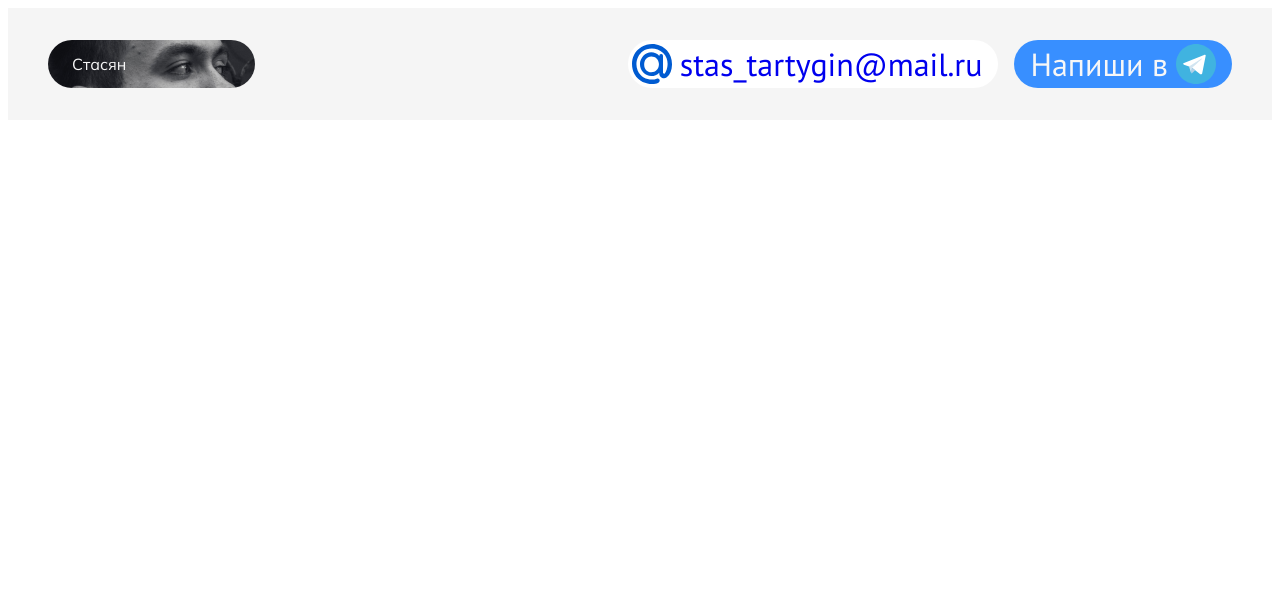
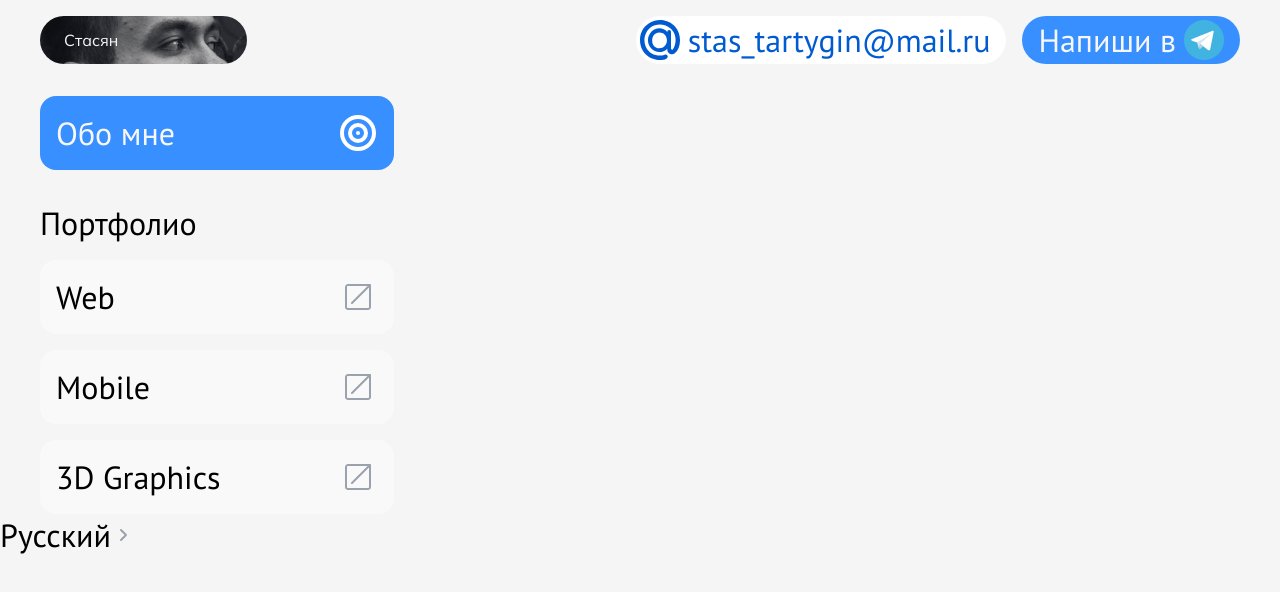
Before and after one commit to Tartygin/Portfolio, a plain HTML site: page index.html in a window 1280 px wide. Drawn offline with Linux system fonts and the light colour scheme.

Commit message:
create sidebar

```diff
--- a/css/color.css
+++ b/css/color.css
@@ -5,4 +5,5 @@
     --lightText: #F7F7F7;
     --blue: #005BD1;
     --lightBlue: #388FFF;
+    --lightBlueHover: #388FEB;
 }
--- a/css/header.css
+++ b/css/header.css
@@ -1,8 +1,6 @@
 @import "./color.css";
 
 .header{
-    height: 80px;
-
     display: flex;
     justify-content: space-between;
     align-items: center;
@@ -27,6 +25,7 @@
 
 .header-photo > p{
     padding-left: 24px;
+    margin: 0;
 }
 
 .header-right{
@@ -40,14 +39,27 @@
     align-items: center;
     padding: 0 16px 0 4px;
     background-color: var(--bgColorWhite);
+    color: var(--blue);
     border-radius: 48px;
     height: 48px;
     margin-right: 16px;
+    fill: var(--blue);
 }
 
 .header-email > p {
     margin-left: 8px;
 }
+
+.header-email:hover{
+    background-color: var(--blue);
+    color: var(--lightText);
+    fill: var(--lightText);
+}
+
+/*
+.header-email svg:hover path{
+    fill: var(--lightText);
+} */
 
 .header-telegram{
     display: flex;
@@ -65,3 +77,7 @@
 .header-telegram > p {
     margin-right: 8px;
 }
+
+.header-telegram:hover {
+    background-color: var(--lightBlueHover);
+}
--- a/css/main.css
+++ b/css/main.css
@@ -6,6 +6,7 @@
 .title{
     font-family: 'PT Sans', sans-serif;
     font-size: 32px;
+    margin: 0;
 }
 
 p{
@@ -17,3 +18,8 @@ a{
     text-decoration: none;
     cursor: pointer;
 }
+
+body{
+    margin: 0;
+    background-color: var(--bgColor);
+}
--- a/css/sidebar.css
+++ b/css/sidebar.css
@@ -1 +1,45 @@
 @import "./color.css";
+
+.sidebar{
+    margin-top: 16px;
+    width: 100%;
+}
+
+.sidebar > p {
+    margin: 32px 0 0 40px;
+}
+
+.sidebar-card{
+    display: flex;
+    align-content: center;
+    justify-content: space-between;
+    background-color: var(--bgCardOpacity);
+    margin: 16px 0 0 40px;
+    max-width: 322px;
+    padding: 16px;
+    border-radius: 16px;
+    cursor: pointer;
+}
+
+.sidebar-card:hover{
+    background-color: var(--bgCardOpacity);
+    color: var(--lightBlue);
+    box-shadow: 0px 0px 8px 0px rgba(0, 0, 0, 0.16);
+}
+
+.sidebar-card__selected{
+    display: flex;
+    align-content: center;
+    justify-content: space-between;
+    background-color: var(--lightBlue);
+    color: var(--lightText);
+    margin-left: 40px;
+    max-width: 322px;
+    padding: 16px;
+    border-radius: 16px;
+}
+
+.pageLang{
+    margin-top: auto;
+    display: flex;
+}
--- a/index.html
+++ b/index.html
@@ -17,7 +17,18 @@
         </div>
         <div class="header-right">
             <a href="mailto:stas_tartygin@mail.ru" class="header-email">
-                <img src="img/email.svg" alt="">
+                <svg width="40" height="40" viewBox="0 0 40 40" xmlns="http://www.w3.org/2000/svg">
+                    <g clip-path="url(#clip0)">
+                    <path d="M19.3101 8.30149C22.3638 8.30149 25.2413 9.71256 27.3501 11.9184V11.9249C27.3501 10.8656 28.0338 10.0643 28.9788 10.0643H29.2188C30.7101 10.0643 31.0088 11.5301 31.0088 11.9927L31.0151 28.4551C30.9113 29.534 32.0838 30.0916 32.7351 29.3984C35.2663 26.6845 38.3001 15.4324 31.1588 8.91778C24.4988 2.83703 15.5601 3.84158 10.8076 7.25524C5.7563 10.893 2.52755 18.9281 5.6638 26.4799C9.0888 34.7131 18.8801 37.1691 24.7076 34.7196C27.6576 33.4779 29.0176 37.629 25.9513 38.988C21.3301 41.0427 8.4513 40.8329 2.4363 29.9756C-1.62745 22.6415 -1.41245 9.73992 9.37005 3.05592C17.6113 -2.06067 28.4851 -0.643084 35.0401 6.49043C41.8901 13.9549 41.4938 27.9209 34.8063 33.3502C31.7776 35.8193 27.2801 33.418 27.3126 29.8206L27.2788 28.648C25.1701 30.8251 22.3638 32.102 19.3101 32.102C13.2688 32.102 7.95005 26.5568 7.95005 20.2663C7.95005 13.908 13.2688 8.3041 19.3101 8.3041V8.30149ZM26.9088 19.8115C26.6801 15.2031 23.3988 12.4279 19.4338 12.4279H19.2838C14.7138 12.4279 12.1751 16.1803 12.1751 20.4343C12.1751 25.2043 15.2413 28.2167 19.2651 28.2167C23.7563 28.2167 26.7051 24.7913 26.9201 20.7392L26.9088 19.8115Z"
+                        />
+                    </g>
+                    <defs>
+                    <clipPath id="clip0">
+                    <rect width="40" height="40" fill="white"/>
+                    </clipPath>
+                    </defs>
+                </svg>
+
                 <p class="title">stas_tartygin@mail.ru</p>
             </a>
             <a href="https://t.me/tartygin" class="header-telegram" target="_blank">
@@ -26,5 +37,37 @@
             </a>
         </div>
     </header>
+
+    <div>
+        <div class="sidebar">
+            <div class="sidebar-card__selected">
+                <p class="title">Обо мне</p>
+                <img src="img/selected page.svg" alt="">
+            </div>
+
+            <p class="title">Портфолио</p>
+
+            <div class="sidebar-card">
+                <p class="title">Web</p>
+                <img src="img/share_default.svg" alt="">
+            </div>
+            <div class="sidebar-card">
+                <p class="title">Mobile</p>
+                <img src="img/share_default.svg" alt="">
+            </div>
+            <div class="sidebar-card">
+                <p class="title">3D Graphics</p>
+                <img src="img/share_default.svg" alt="">
+            </div>
+
+            <div class="pageLang">
+                <p class="title">Русский</p>
+                <img src="img/chevron.svg" alt="">
+            </div>
+        </div>
+        <div class="content">
+
+        </div>
+    </div>
 </body>
 </html>
```
Also changed, not shown: img/chevron.svg (added).
